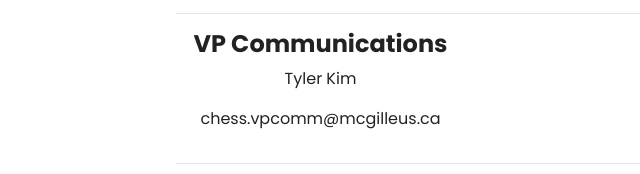
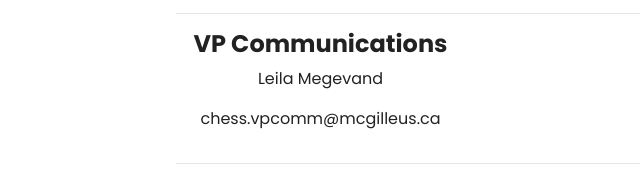
Before and after one commit to McGillEUS/chess, a plain HTML site: page Contact Us.html in a window 1280 px wide. Shown: the part 741-915 px from the top of the page, 7-647 px from the left. Drawn offline with nearby package versions, Linux system fonts and the light colour scheme.

Commit message:
Update Contact Us.html

```diff
--- a/Contact Us.html
+++ b/Contact Us.html
@@ -135,7 +135,7 @@
                             <div class="row">
                                 <div class="col-md-12 col-lg-6 text-center">
                                     <h4><b>VP Communications</b></h4>
-                                    <p>Tyler Kim</p>
+                                    <p>Leila Megevand</p>
                                     <p>chess.vpcomm@mcgilleus.ca</p>
                                 </div>
                                  <div class="col-md-12 col-lg-6 text-center">
```
